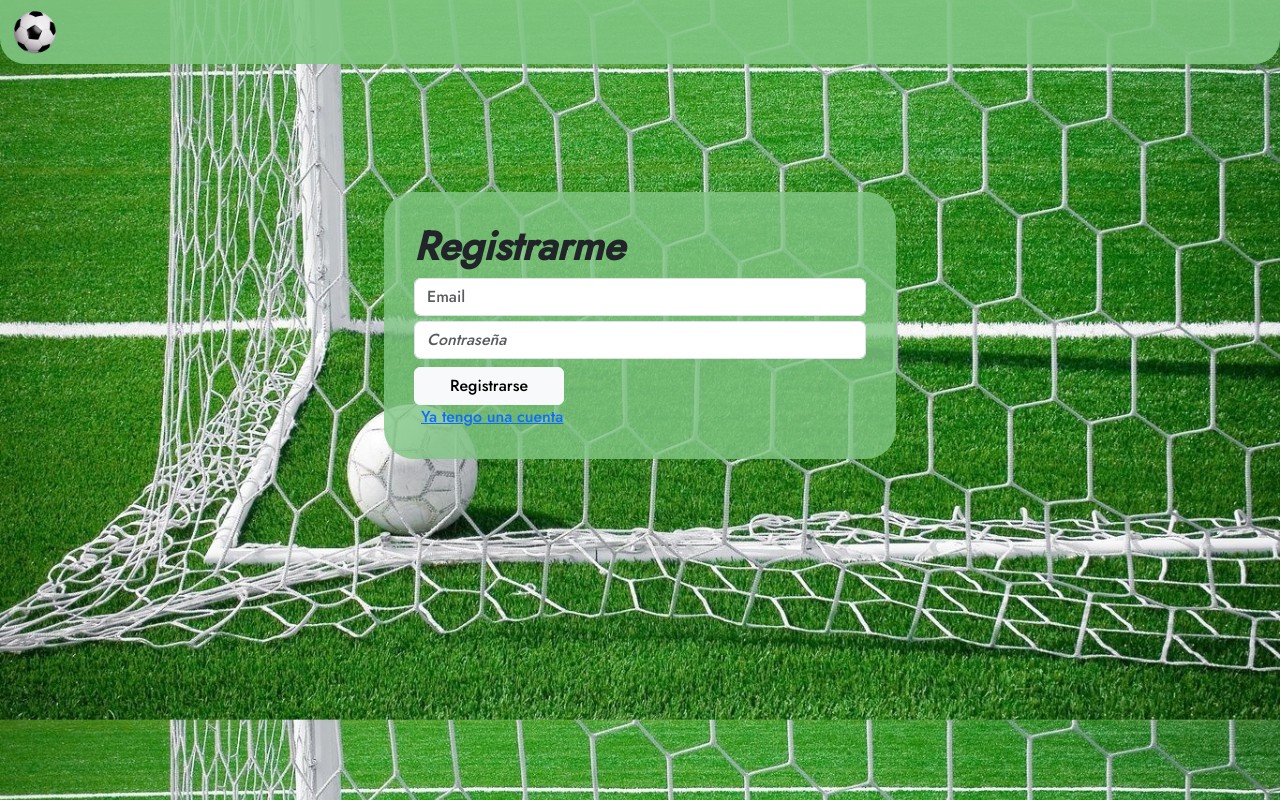
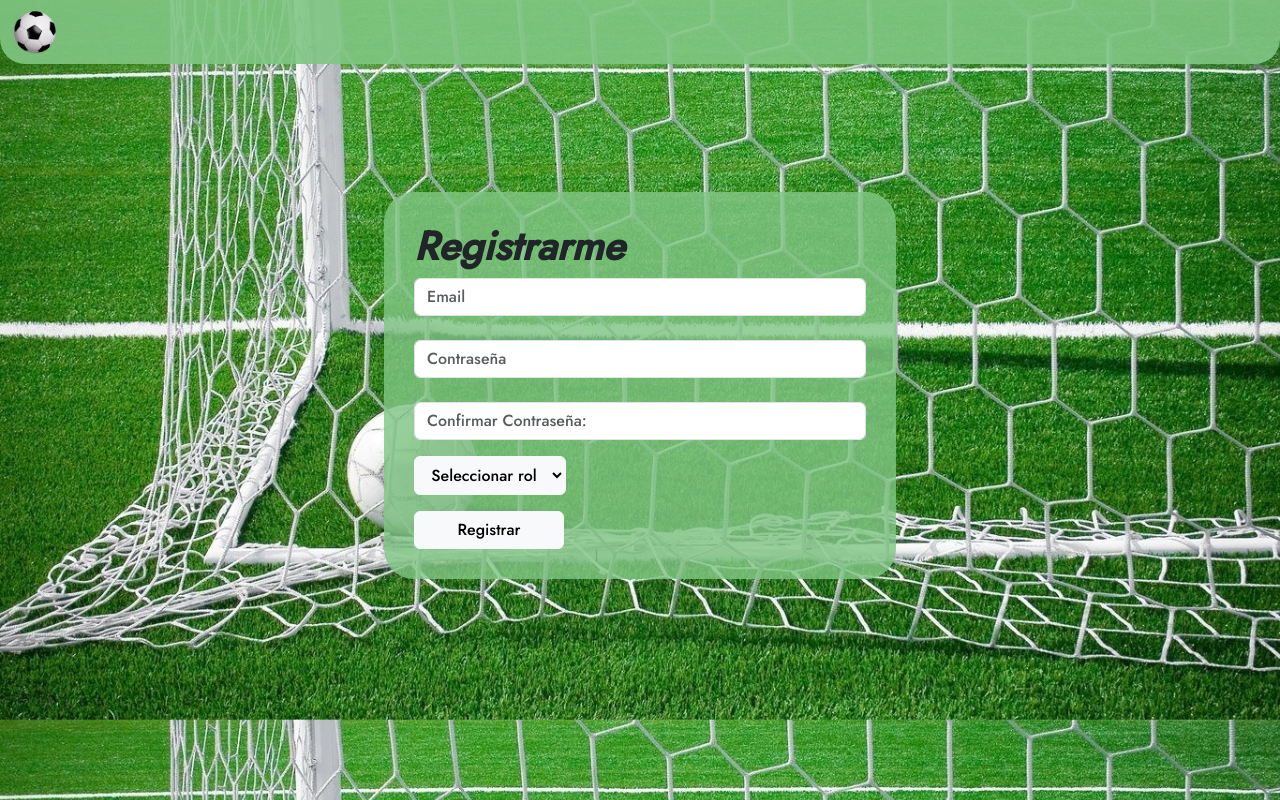
Before and after one commit to salinasariel/TUP-LC3TT-G13, a React (Create React App) app in the folder proyect-g13/: page /register in a window 1280 px wide. Built offline with nearby package versions, Linux system fonts and the light colour scheme.

Commit message:
update register v2.0

```diff
--- a/proyect-g13/src/components/Login/Register.jsx
+++ b/proyect-g13/src/components/Login/Register.jsx
@@ -3,16 +3,89 @@ import MenuBarLogin from '../MenuBar/MenuBarLogin'
 import { useNavigate } from 'react-router-dom'
 import { toast } from 'react-toastify'
 
-function Register() {
+//function Register() {
+   // const [email, setEmail] = useState("")
+   // const [name, setName] = useState("")
+   // const [password, setPassword] = useState("")
+   // const navigate = useNavigate()
+
+    //const handleOnSubmit = (e) =>{
+       // e.preventDefault()
+        //debugger;
+       // let registerNeeded = {email, password}
+
+       // fetch("https://644bfc2317e2663b9dfd613c.mockapi.io/api/v1/users", {
+           // method:"POST",
+           // headers:{'content-type':'application/json'},
+           // body:JSON.stringify(registerNeeded)
+      //  }).then((response)=>{
+          //  toast.success('Registrado satisfactoriamente')
+           // navigate('/')
+       // }).catch(err => {
+          //  toast.error("Hubo un error :"+err.message)
+       // })
+
+
+   // }
+
+  //return (
+   // <>
+
+   //         <MenuBarLogin />
+    //        <section >
+
+   //             <form className="form scale-up-center" onSubmit={handleOnSubmit}>
+   //                 <h1 class="titelLog">Registrarme</h1>
+   //                 <input
+   //                  required
+   //                   value={email}
+   //                    onChange={e=> setEmail(e.target.value)}
+    //                    type="email" placeholder='Email' class="email form-control" />
+
+      //              <input
+      //               required
+      //                value={password}
+      //                 onChange={e=> setPassword(e.target.value)}
+       //                 placeholder="Contraseña" class="contrasenia form-control" aria-label="Default"                 aria-describedby="inputGroup-sizing-default" type="password"></input>
+       //             <button class="btn btn-light justify-content-center mt-2 ">Registrarse</button> <br></br>
+         //           <a  class="register ml-2" href="/">Ya tengo una cuenta</a>
+       //         </form>
+
+       //     </section>
+      //  </>
+ // )
+//}
+
+//import React, { useState } from 'react';
+
+const Register = () => {
+  const [password, setPassword] = useState('');
+  const [confirmPassword, setConfirmPassword] = useState('');
+  const [passwordError, setPasswordError] = useState('');
+  const [passwordError2, setPasswordError2] = useState('');
+  const [passwordExito, setPasswordExito] = useState('')
   const [email, setEmail] = useState("")
-    const [name, setName] = useState("")
-    const [password, setPassword] = useState("")
   const navigate = useNavigate()
+  const [role, setRole] = useState ('')
 
-    const handleOnSubmit = (e) =>{
-        e.preventDefault()
+  const handlePasswordChange = (e) => {
+    setPassword(e.target.value);
+  };
+
+
+
+  const handleConfirmPasswordChange = (e) => {
+    setConfirmPassword(e.target.value);
+  };
+
+  const handleRoleChange = (e) => {
+    setRole(e.target.value);
+  };
+
+  const handleOnSubmit = (e) => {
+    e.preventDefault();
     debugger;
-        let registerNeeded = {email, password}
+     let registerNeeded = {email, password,role}
 
        fetch("https://644bfc2317e2663b9dfd613c.mockapi.io/api/v1/users", {
             method:"POST",
@@ -22,38 +95,107 @@ function Register() {
             toast.success('Registrado satisfactoriamente')
             navigate('/')
         }).catch(err => {
-            toast.error("Hubo un error :"+err.message)
+          //  toast.error("Hubo un error :"+err.message)
         })
 
 
+    // Validar la contraseña
+    if (password.length < 6 ) {
+      setPasswordError('La contraseña no puede tener menos de 6 caracteres');
+      return;
+    }
+    if (password.length > 20 ) {
+        setPasswordError2('La contraseña no puede tener mas de 20 caracteres');
+        return;
       }
 
+    if (password !== confirmPassword) {
+      setPasswordError('Las contraseñas no coinciden');
+      return;
+    }
+
+    if (!role && role ==='') {
+        setPasswordError('Por favor, selecciona tu rol');
+        return;
+      }
+
+      else if (password.length >=6 && password.length <= 20 ) {
+        setPasswordExito('Registrado Correctamente!');
+        return;
+
+      }
+
+
+    // Continuar con la lógica de registro si las validaciones son exitosas
+    // ...
+  };
+
   return (
+
     <>
 
             <MenuBarLogin />
             <section >
 
          <form className="form scale-up-center" onSubmit={handleOnSubmit}>
+
+         <div>
                     <h1 class="titelLog">Registrarme</h1>
                     <input
                     required
                       value={email}
                        onChange={e=> setEmail(e.target.value)}
-                        type="email" placeholder='Email' class="email form-control" />
+                        type="email" placeholder='Email' class="email form-control"
+                    />
+         </div>
 
+        <div>
+            <label htmlFor="password"></label>
+            <input className='form-control" aria-label'
+                type="password"
+                id="password"
+                value={password}
+                onChange={handlePasswordChange}
+                placeholder='Contraseña'  class="paswordd form-control"
+            />
+        </div>
+
+
+
+
+
+
+        <div>
+        <label htmlFor="confirmPassword"></label>
         <input
-                     required
-                      value={password}
-                       onChange={e=> setPassword(e.target.value)}
-                        placeholder="Contraseña" class="contrasenia form-control" aria-label="Default" aria-describedby="inputGroup-sizing-default" type="password"></input>
-                    <button class="btn btn-light justify-content-center mt-2 ">Registrarse</button> <br></br>
-                    <a  class="register ml-2" href="/">Ya tengo una cuenta</a>
+          type="password"
+          id="confirmPassword"
+          value={confirmPassword}
+          onChange={handleConfirmPasswordChange}
+          placeholder='Confirmar Contraseña:'  class="password form-control"
+        />
+
+        <div>
+        <label htmlFor="role" className='justify-content-end'></label>
+        <select id="role" className='btn btn-light justify-content-center mt-3' value={role} onChange={handleRoleChange}>
+          <option value="">Seleccionar rol</option>
+          <option value='2'>Dueño</option>
+          <option value='3'>Usuario</option>
+        </select>
+      </div>
+
+      </div>
+      {passwordError && <div>{passwordError}</div>}
+      {passwordError2 && <div>{passwordError2}</div>}
+      {passwordExito && <div>{passwordExito}</div>}
+      <button class="btn btn-light justify-content-center mt-3 " type="submit">Registrar</button>
     </form>
+    </section>
 
-            </section>
     </>
-  )
-}
 
-export default Register
+
+  );
+};
+
+export default Register;
```
Lines whose indentation alone changed are shown as unchanged.
